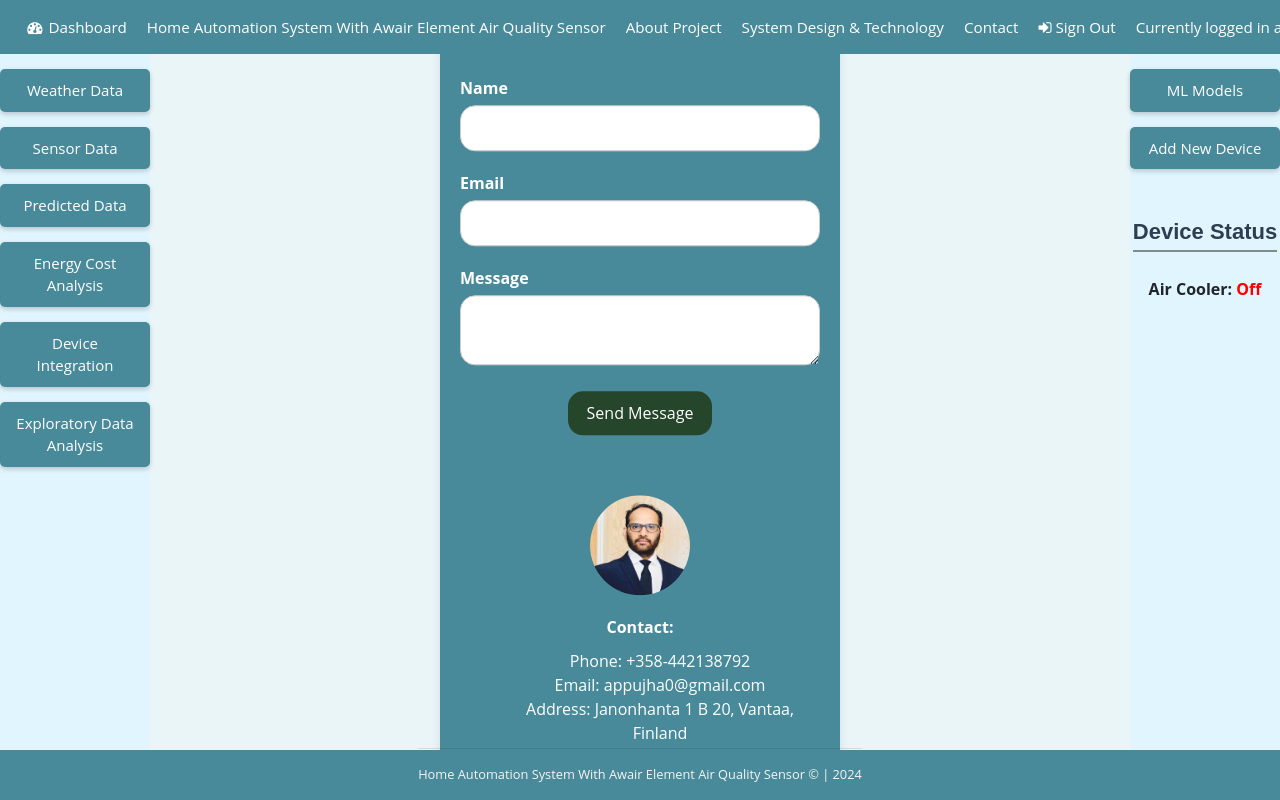
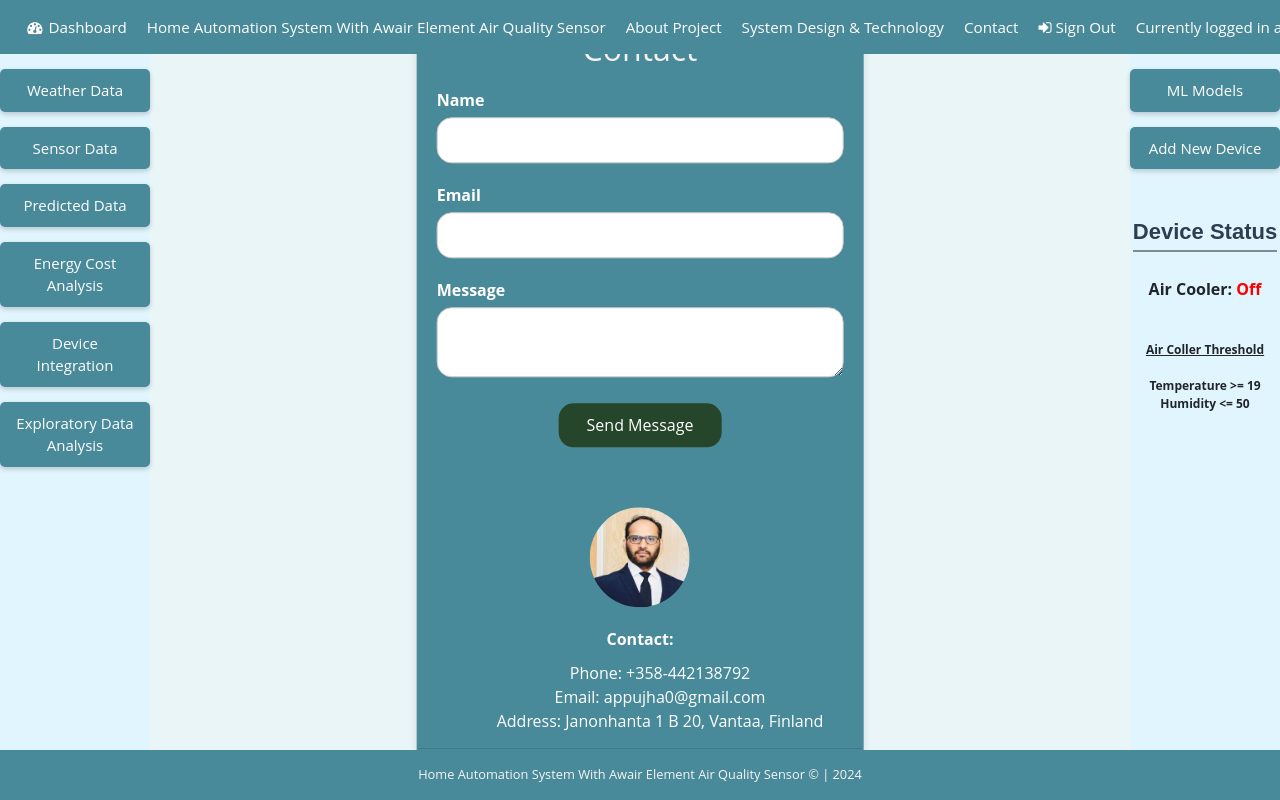
Before and after one commit to shardendu-design/smart-home-automation, a Flask app: page /contact in a window 1280 px wide. Run offline with Flask 3, Linux system fonts and the light colour scheme; a user stored in the database is signed in; parts of the project's set-up code (start-up, migrations or seed data) failed here and were passed over; some libraries are stand-ins or nearby versions; some web fonts are replaced.

Commit message:
dashboard css modification & include threshold

```diff
--- a/app/Indoor_air_quality/templates/layout.html
+++ b/app/Indoor_air_quality/templates/layout.html
@@ -89,6 +89,12 @@
                     Air Cooler: <span class="{{ 'status-on' if air_cooler_status else 'status-off' }}">
                     {{ 'On' if air_cooler_status else 'Off' }}</span>
                 </p>
+                <p class="device-threshold">
+                    <u>Air Coller Threshold</u>
+                    <br/><br/>
+                    Temperature >= 19
+                    Humidity <= 50
+                </p>
 
             </div>
 
--- a/app/static/css/contact.css
+++ b/app/static/css/contact.css
@@ -3,7 +3,7 @@
     top: 50%; /* Position at half the height of the viewport */
     left: 50%; /* Position at half the width of the viewport */
     transform: translate(-50%, -50%); /* Adjust the position to truly center the container */
-    max-width: 400px;
+    max-width: 600px;
     margin: auto;
     padding: 20px;
     background: #488A99;
--- a/app/static/css/styles.css
+++ b/app/static/css/styles.css
@@ -330,6 +330,15 @@
   margin-right: auto;
 }
 
+.device-threshold {
+
+  font-weight: bold;
+  margin-top: 40px;
+  text-align: center;
+  font-size: 12px;
+
+}
+
 .flex-container {
   display: flex; /* Enables flexbox layout */
   justify-content: center; /* Center children horizontally */
```
